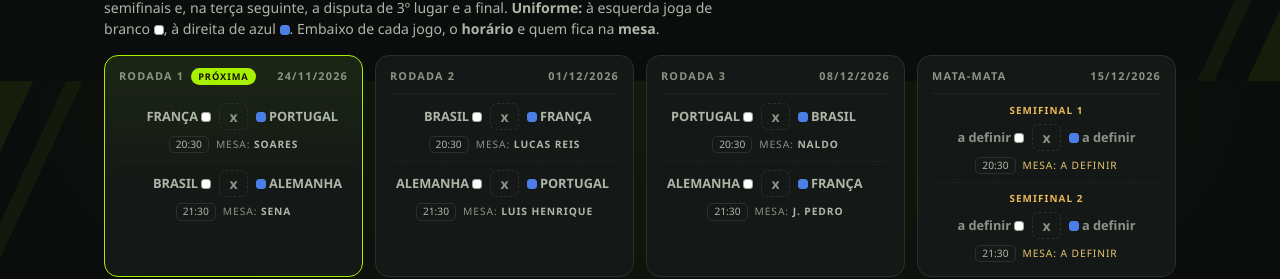
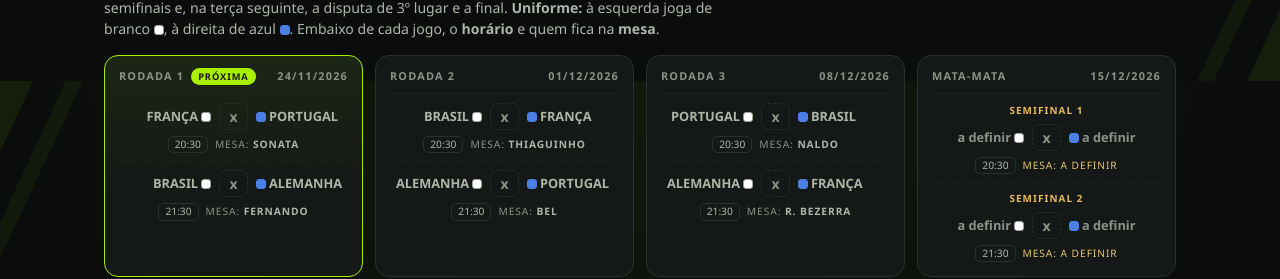
Before and after one commit to Guiihribeiros/futsal-amigos, a plain HTML site: page index.html in a window 1280 px wide. Shown: the part 1519-1798 px from the top of the page. Drawn offline with Linux system fonts and the light colour scheme.

Commit message:
C4-2026: mesarios sem os atletas novos
Co-Authored-By: Claude Opus 5 <noreply@anthropic.com>

```diff
--- a/index.html
+++ b/index.html
@@ -596,15 +596,15 @@ body{background:
     <div class="rodadas">
         <div class="rodada proxima">
           <div class="rodada-cab"><span>Rodada 1<b class="selo-prox">próxima</b></span><time>24/11/2026</time></div>
-          <ul><li class="futuro"><span class="jt dir">FRANÇA <i class="cam br" title="uniforme branco"></i></span><span class="jp aguardando">x</span><span class="jt"><i class="cam az" title="uniforme azul"></i> PORTUGAL</span><span class="mesa"><span class="hora">20:30</span>mesa: <b>Soares</b></span></li><li class="futuro"><span class="jt dir">BRASIL <i class="cam br" title="uniforme branco"></i></span><span class="jp aguardando">x</span><span class="jt"><i class="cam az" title="uniforme azul"></i> ALEMANHA</span><span class="mesa"><span class="hora">21:30</span>mesa: <b>Sena</b></span></li></ul>
+          <ul><li class="futuro"><span class="jt dir">FRANÇA <i class="cam br" title="uniforme branco"></i></span><span class="jp aguardando">x</span><span class="jt"><i class="cam az" title="uniforme azul"></i> PORTUGAL</span><span class="mesa"><span class="hora">20:30</span>mesa: <b>Sonata</b></span></li><li class="futuro"><span class="jt dir">BRASIL <i class="cam br" title="uniforme branco"></i></span><span class="jp aguardando">x</span><span class="jt"><i class="cam az" title="uniforme azul"></i> ALEMANHA</span><span class="mesa"><span class="hora">21:30</span>mesa: <b>Fernando</b></span></li></ul>
         </div>
         <div class="rodada">
           <div class="rodada-cab"><span>Rodada 2</span><time>01/12/2026</time></div>
-          <ul><li class="futuro"><span class="jt dir">BRASIL <i class="cam br" title="uniforme branco"></i></span><span class="jp aguardando">x</span><span class="jt"><i class="cam az" title="uniforme azul"></i> FRANÇA</span><span class="mesa"><span class="hora">20:30</span>mesa: <b>Lucas Reis</b></span></li><li class="futuro"><span class="jt dir">ALEMANHA <i class="cam br" title="uniforme branco"></i></span><span class="jp aguardando">x</span><span class="jt"><i class="cam az" title="uniforme azul"></i> PORTUGAL</span><span class="mesa"><span class="hora">21:30</span>mesa: <b>Luis Henrique</b></span></li></ul>
+          <ul><li class="futuro"><span class="jt dir">BRASIL <i class="cam br" title="uniforme branco"></i></span><span class="jp aguardando">x</span><span class="jt"><i class="cam az" title="uniforme azul"></i> FRANÇA</span><span class="mesa"><span class="hora">20:30</span>mesa: <b>Thiaguinho</b></span></li><li class="futuro"><span class="jt dir">ALEMANHA <i class="cam br" title="uniforme branco"></i></span><span class="jp aguardando">x</span><span class="jt"><i class="cam az" title="uniforme azul"></i> PORTUGAL</span><span class="mesa"><span class="hora">21:30</span>mesa: <b>Bel</b></span></li></ul>
         </div>
         <div class="rodada">
           <div class="rodada-cab"><span>Rodada 3</span><time>08/12/2026</time></div>
-          <ul><li class="futuro"><span class="jt dir">PORTUGAL <i class="cam br" title="uniforme branco"></i></span><span class="jp aguardando">x</span><span class="jt"><i class="cam az" title="uniforme azul"></i> BRASIL</span><span class="mesa"><span class="hora">20:30</span>mesa: <b>Naldo</b></span></li><li class="futuro"><span class="jt dir">ALEMANHA <i class="cam br" title="uniforme branco"></i></span><span class="jp aguardando">x</span><span class="jt"><i class="cam az" title="uniforme azul"></i> FRANÇA</span><span class="mesa"><span class="hora">21:30</span>mesa: <b>J. Pedro</b></span></li></ul>
+          <ul><li class="futuro"><span class="jt dir">PORTUGAL <i class="cam br" title="uniforme branco"></i></span><span class="jp aguardando">x</span><span class="jt"><i class="cam az" title="uniforme azul"></i> BRASIL</span><span class="mesa"><span class="hora">20:30</span>mesa: <b>Naldo</b></span></li><li class="futuro"><span class="jt dir">ALEMANHA <i class="cam br" title="uniforme branco"></i></span><span class="jp aguardando">x</span><span class="jt"><i class="cam az" title="uniforme azul"></i> FRANÇA</span><span class="mesa"><span class="hora">21:30</span>mesa: <b>R. Bezerra</b></span></li></ul>
         </div>
         <div class="rodada">
           <div class="rodada-cab"><span>Mata-mata</span><time>15/12/2026</time></div>
```
